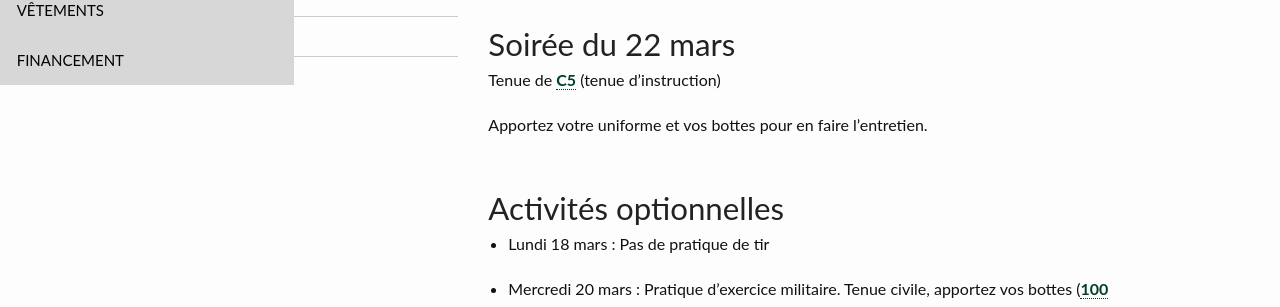
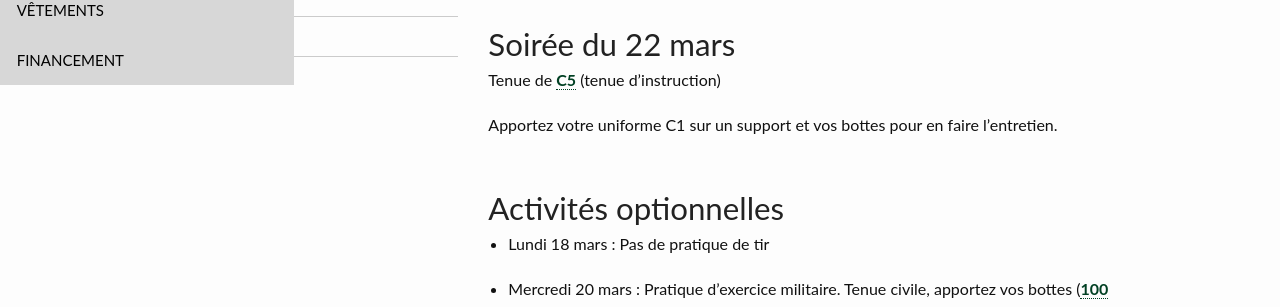
Before and after one commit to CC2920/web, a Jekyll site: the page built from _communications/messages.md, in a window 1280 px wide. Shown: the part 315-622 px from the top of the page. Built offline with Jekyll 4.4.1, drawn with Linux system fonts in a browser that asks for light colours.

Commit message:
Update uniforme

```diff
--- a/_communications/messages.md
+++ b/_communications/messages.md
@@ -7,7 +7,7 @@ layout: "messages"
 
 Tenue de [C5](https://cc2920.ca/docs/ressources/guide_uniforme.v3.pdf) (tenue d'instruction)
 
-Apportez votre uniforme et vos bottes pour en faire l'entretien.
+Apportez votre uniforme C1 sur un support et vos bottes pour en faire l'entretien.
 
 ## Activités optionnelles
 
```
